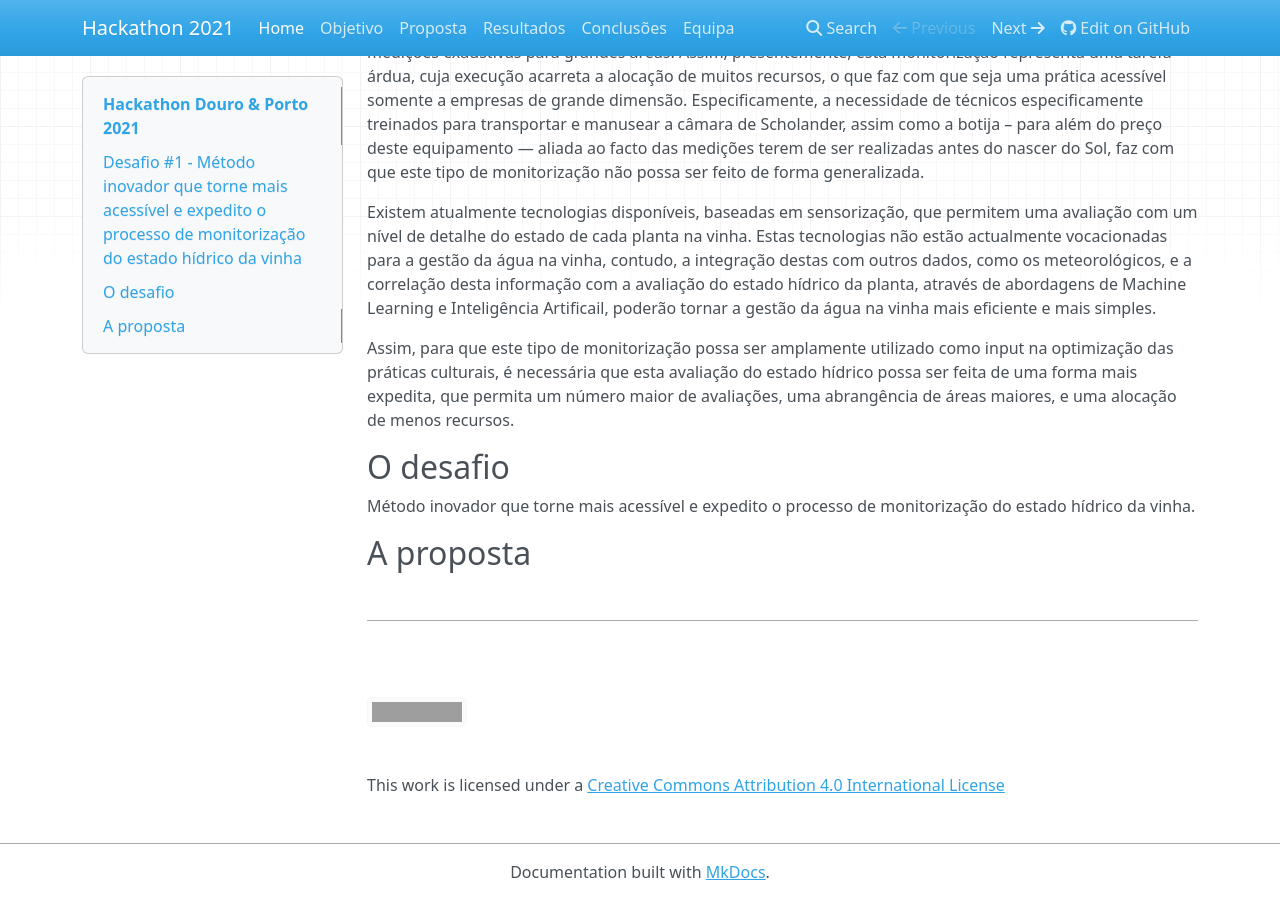
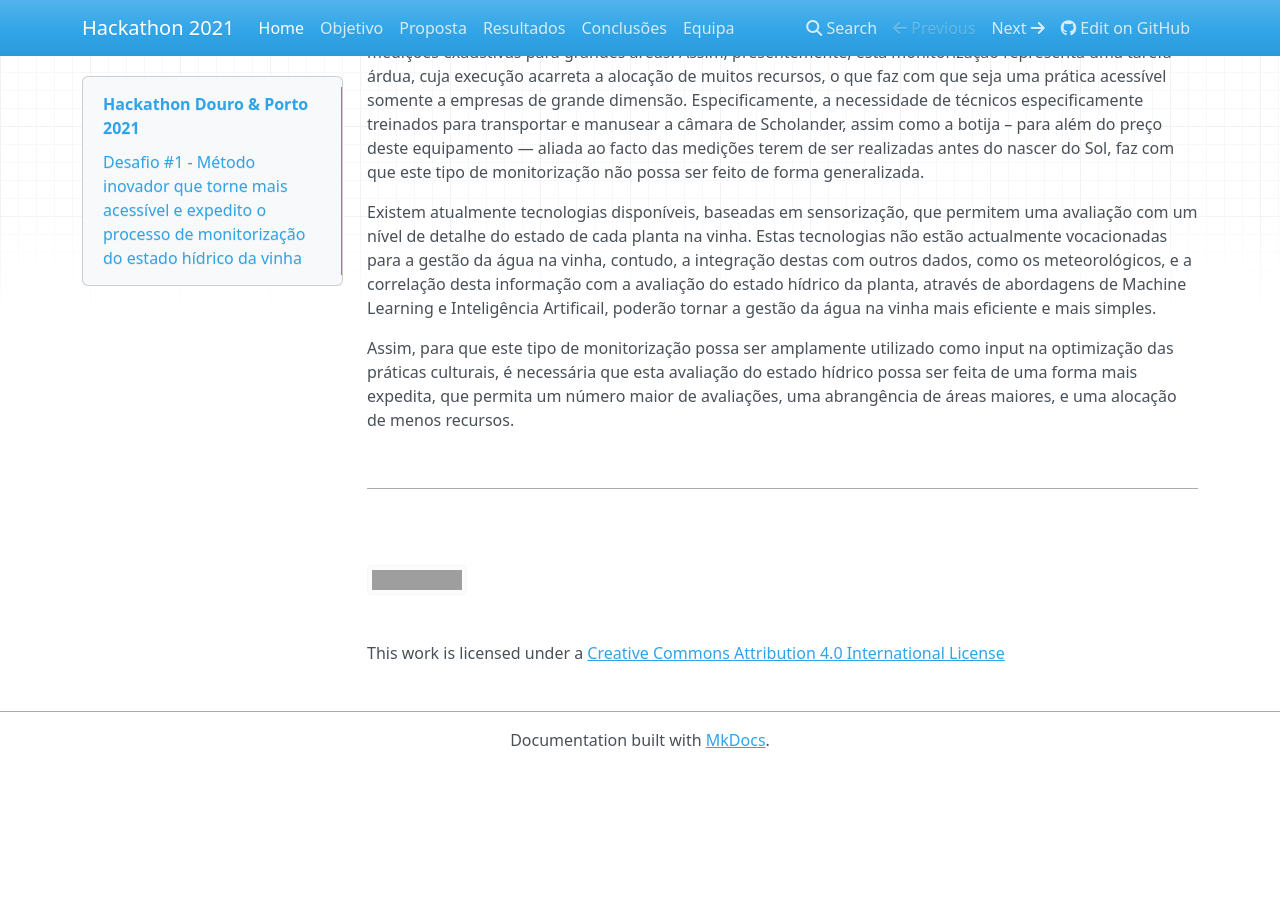
Before and after one commit to leonortunes/HackathonDouroPorto2021_01, an MkDocs documentation site: the page built from docs/index.md, in a window 1280 px wide and 900 px high, scrolled down 602 px. Built offline with MkDocs 1.6.1, drawn with Linux system fonts in a browser that asks for light colours; nearby versions of some CDN libraries; after the commit the page ends 1370 px from its top, so only the background shows below that; grey boxes are pictures that could not be loaded.

Commit message:
Update index.md

```diff
--- a/docs/index.md
+++ b/docs/index.md
@@ -25,14 +25,6 @@ tecnologias não estão actualmente vocacionadas para a gestão da água na vinh
 
 Assim, para que este tipo de monitorização possa ser amplamente utilizado como input na optimização das práticas culturais, é necessária que esta avaliação do estado hídrico possa ser feita de uma forma mais expedita, que permita um número maior de avaliações, uma abrangência de áreas maiores, e uma alocação de menos recursos.
 
-O desafio
---------------
-Método inovador que torne mais acessível e expedito o processo de monitorização do
-estado hídrico da vinha.
-
-
-A proposta
-------------
 
 <!-- A proposta apresentada pela nossa equipa tem dois grandes pontos:
 
```
